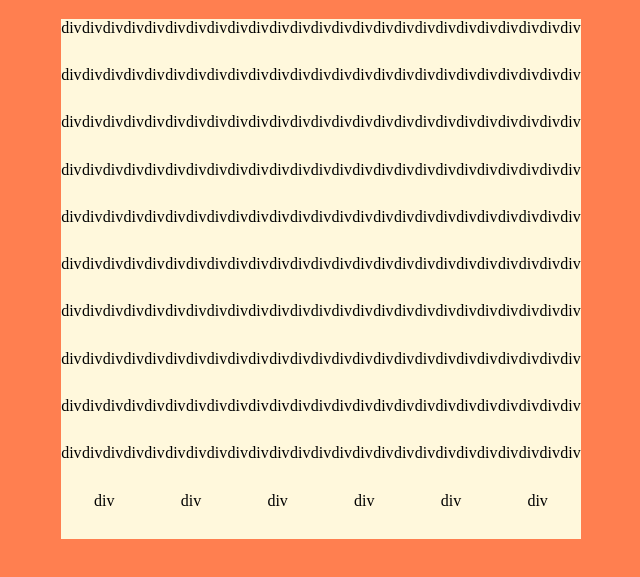
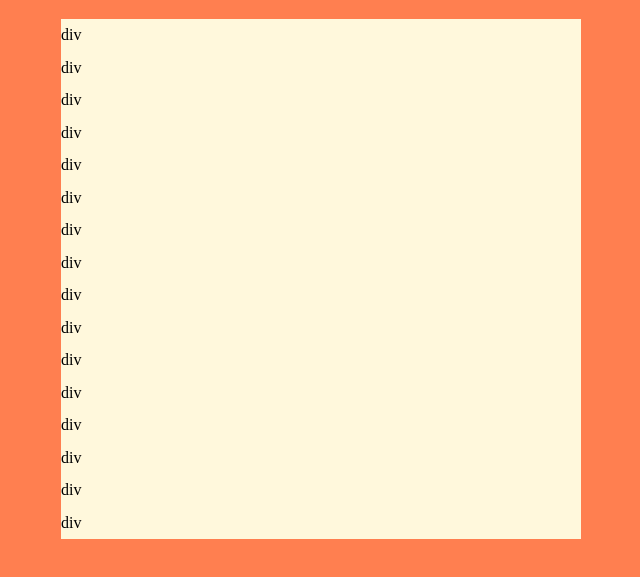
Before and after one commit to hart-venus/Etch-a-Sketch, a plain HTML site: page index.html in a window 1280 px wide. Shown: the part 69-646 px from the top of the page, without its empty margins (319-959 px from the left). Drawn offline with Linux system fonts and the light colour scheme.

Commit message:
some magic

```diff
--- a/script.js
+++ b/script.js
@@ -1,11 +1,16 @@
 let resolution = 16;
 const container = document.getElementById('container')
 for(let i = 0; i <resolution;i++){
-    for(let i = 0; i <resolution;i++){
-        let gridItem = document.createElement('div')
-        gridItem.textContent = 'div'
-        container.appendChild(gridItem)
-
-    }
+    let subContainer = document.createElement('div')
+    subContainer.textContent = 'div'
+    container.appendChild(subContainer)
 
 }
+/*
+for(let i = 0; i <resolution;i++){
+    let gridItem = document.createElement('div')
+    gridItem.textContent = 'div'
+    container.appendChild(gridItem)
+    console.log(i)
+}
+*/
--- a/style.css
+++ b/style.css
@@ -10,6 +10,6 @@ body{
     width: 520px;
     height: 520px;
     display: flex;
-    flex-wrap: wrap;
+    flex-flow: column nowrap;
     justify-content: space-around
 }
```
